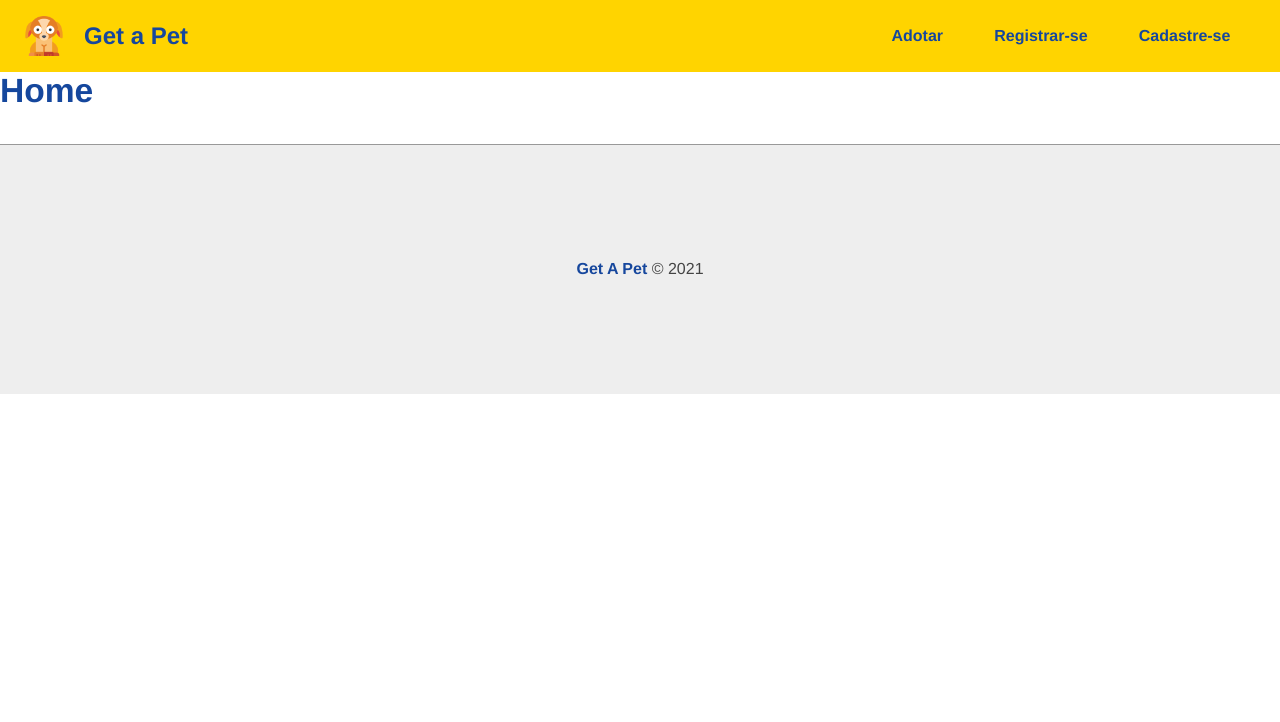
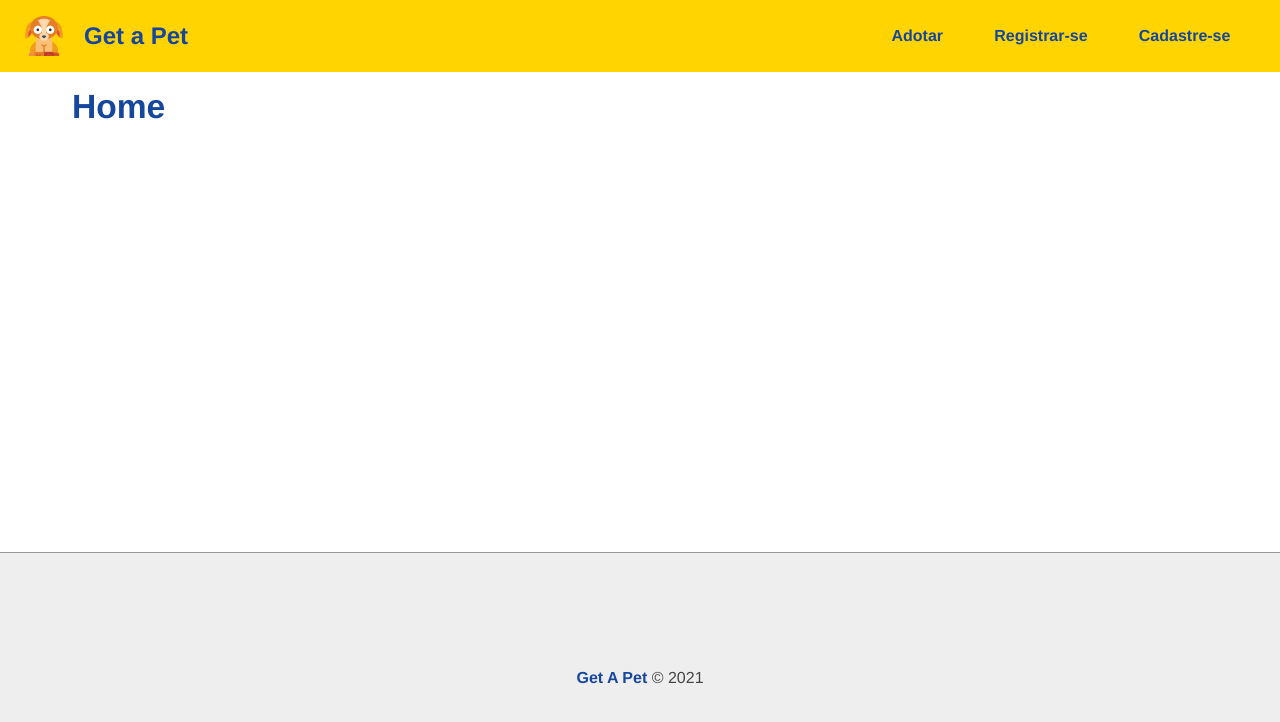
Before and after one commit to GeovanneCallegaro/Petshop-Get-a-Pet, a React (Create React App) app in the folder frontend/: page / in a window 1280 px wide. Shown: the top 722 px of the page. Built offline with nearby package versions, Linux system fonts and the light colour scheme.

Commit message:
component container to hold elements on the screen

```diff
--- a/frontend/src/App.jsx
+++ b/frontend/src/App.jsx
@@ -3,6 +3,7 @@ import {BrowserRouter as Router, Switch, Route} from 'react-router-dom'
 /* Components */
 import { Navbar } from './components/layout/Navbar.jsx'
 import { Footer } from './components/layout/Footer.jsx'
+import { Container } from './components/layout/Container.jsx'
 
 /* Pages */
 import { Home } from './components/pages/Home.jsx'
@@ -14,6 +15,7 @@ function App() {
   return (
     <Router>
       <Navbar></Navbar>
+      <Container>
         <Switch>
           <Route path="/login">
             <Login></Login>
@@ -25,6 +27,7 @@ function App() {
             <Home></Home>
           </Route>
         </Switch>
+      </Container>
       <Footer></Footer>
     </Router>
   )
--- /dev/null
+++ b/frontend/src/components/layout/Container.jsx
@@ -0,0 +1,9 @@
+import styles from './Container.module.css'
+
+export function Container({children}) {
+  return (
+    <main className={styles.container}>
+      {children}
+    </main>
+  )
+}
--- /dev/null
+++ b/frontend/src/components/layout/Container.module.css
@@ -0,0 +1,6 @@
+.container {
+  min-height: 60vh;
+  padding: 1em 2em 3em;
+  max-width: 1200px;
+  margin: 0 auto;
+}
```
Lines whose indentation alone changed are shown as unchanged.
